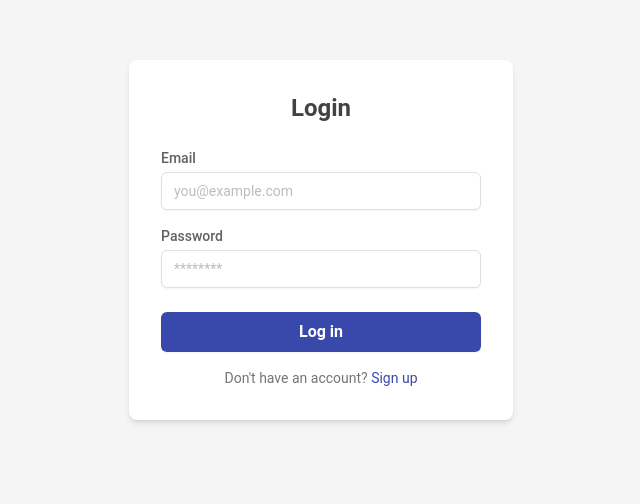
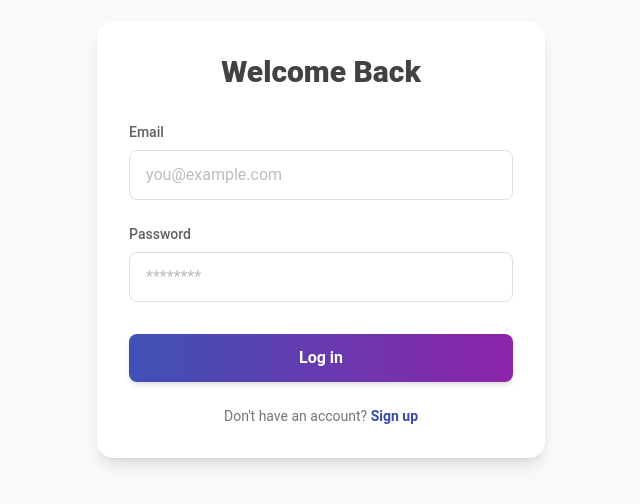
Before and after one commit to Shakhawat15/glowify-dashboard, a React (Vite) app: page /login in a window 1280 px wide. Shown: the part 160-664 px from the top of the page, without its empty margins (319-959 px from the left). Built offline with nearby package versions, Linux system fonts and the light colour scheme.

Commit message:
Update some design

```diff
--- a/src/components/Header/Header.jsx
+++ b/src/components/Header/Header.jsx
@@ -1,17 +1,55 @@
 import { UserCircleIcon } from "@heroicons/react/24/solid";
-import { Typography } from "@material-tailwind/react";
+import { Typography, Menu, MenuHandler, MenuList, MenuItem, Button } from "@material-tailwind/react";
+import { getUser, removeSession } from "../../helper/SessionHelper.js";
+import { imageBaseURL } from "../../API/config.js";
 
-const Header = () => (
-  <div className="p-4 shadow-lg bg-white w-full flex items-center justify-between z-10">
-    <div className="flex items-center space-x-4">
-      <Typography variant="h4" color="blue-gray">
+const Header = () => {
+  const user = getUser();
+
+  const handleLogout = () => {
+    // Clear user session
+    removeSession();
+  };
+
+  return (
+    <header className="py-2 px-4 shadow-md bg-white w-full flex items-center justify-between z-10">
+      {/* Logo Section */}
+      <div className="flex items-center space-x-2">
+        <Typography variant="h4" className="text-blue-gray-800 font-semibold">
           Glowify
         </Typography>
       </div>
-    <div className="flex items-center space-x-4">
+
+      {/* User Profile Section */}
+      <div className="flex items-center space-x-2">
+        <Menu>
+          <MenuHandler>
+            <Button
+              variant="text"
+              className="flex items-center gap-2 hover:bg-gray-100 p-2 rounded-lg transition"
+            >
+              {user?.photo_path ? (
+                <img
+                  src={`${imageBaseURL}/${user.photo_path}`}
+                  alt="User Profile"
+                  className="h-8 w-8 rounded-full object-cover"
+                />
+              ) : (
                 <UserCircleIcon className="h-8 w-8 text-blue-gray-500" />
+              )}
+            </Button>
+          </MenuHandler>
+          <MenuList className="p-2 shadow-lg rounded-lg">
+            <MenuItem className="hover:bg-blue-50 rounded-lg">Profile</MenuItem>
+            <MenuItem className="hover:bg-blue-50 rounded-lg">Settings</MenuItem>
+            <MenuItem className="hover:bg-blue-50 rounded-lg" onClick={handleLogout}>
+              Logout
+            </MenuItem>
+          </MenuList>
+        </Menu>
       </div>
-  </div>
+    </header>
   );
+};
 
 export default Header;
--- a/src/components/Login/Login.jsx
+++ b/src/components/Login/Login.jsx
@@ -14,72 +14,91 @@ const Login = () => {
     const email = emailRef.current.value;
     const password = passRef.current.value;
 
-    console.log("Email: ", email);
-    console.log("Password", password);
-
     if (IsEmail(email)) {
       ErrorToast("Valid Email Address is Required!");
     } else if (IsEmpty(password)) {
       ErrorToast("Password is Required!");
     } else {
       setLoading(true);
-      await LoginRequest(email, password, setLoading).then((result) => {
+      await LoginRequest(email, password, setLoading)
+        .then((result) => {
           setLoading(false);
           if (result) {
             // navigate("/");
             // window.location.reload();
             window.location.href = "/";
           }
-      }).catch(() => {
+        })
+        .catch(() => {
           setLoading(false);
         });
     }
   };
 
   return (
-    <div className="flex items-center justify-center min-h-screen bg-gray-100">
+    <div className="flex items-center justify-center min-h-screen bg-[#f8f9fa]">
       {loading ? (
         <Loader />
       ) : (
-        <div className="w-full max-w-sm p-8 bg-white rounded-lg shadow-md">
-          <h2 className="text-2xl font-bold mb-6 text-center text-gray-800">Login</h2>
-          <div className="mb-4">
-            <label htmlFor="email" className="block text-sm font-medium text-gray-700">Email</label>
+        <div className="w-full max-w-md p-8 bg-white rounded-2xl shadow-lg transform transition-all duration-500 hover:scale-105">
+          <h2 className="text-3xl font-extrabold mb-8 text-center text-gray-800">
+            Welcome Back
+          </h2>
+          <div className="mb-6">
+            <label
+              htmlFor="email"
+              className="block text-sm font-medium text-gray-700 mb-2"
+            >
+              Email
+            </label>
             <input
               ref={emailRef}
               type="email"
               id="email"
               name="email"
               required
-              className="mt-1 block w-full px-3 py-2 border border-gray-300 rounded-md shadow-sm focus:outline-none focus:ring-indigo-500 focus:border-indigo-500 sm:text-sm"
+              className="w-full px-4 py-3 rounded-lg border border-gray-300 focus:outline-none focus:border-indigo-500 focus:ring-2 focus:ring-indigo-400 transition duration-300"
               placeholder="you@example.com"
             />
           </div>
-          <div className="mb-6">
-            <label htmlFor="password" className="block text-sm font-medium text-gray-700">Password</label>
+          <div className="mb-8">
+            <label
+              htmlFor="password"
+              className="block text-sm font-medium text-gray-700 mb-2"
+            >
+              Password
+            </label>
             <input
               ref={passRef}
               type="password"
               id="password"
               name="password"
               required
-              className="mt-1 block w-full px-3 py-2 border border-gray-300 rounded-md shadow-sm focus:outline-none focus:ring-indigo-500 focus:border-indigo-500 sm:text-sm"
+              className="w-full px-4 py-3 rounded-lg border border-gray-300 focus:outline-none focus:border-indigo-500 focus:ring-2 focus:ring-indigo-400 transition duration-300"
               placeholder="********"
             />
           </div>
           <button
             onClick={SubmitLogin}
-            className="w-full py-2 px-4 bg-indigo-600 text-white font-semibold rounded-md shadow-sm hover:bg-indigo-700 focus:outline-none focus:ring-2 focus:ring-indigo-500 focus:ring-offset-2"
+            className="w-full py-3 px-4 bg-gradient-to-r from-indigo-500 to-purple-600 text-white font-semibold rounded-lg shadow-md hover:from-indigo-600 hover:to-purple-700 transition-all duration-300 transform hover:scale-105"
           >
             Log in
           </button>
-          <div className="mt-4 text-center">
-            <p className="text-sm text-gray-600">Don&apos;t have an account? <a href="#" className="text-indigo-600 hover:text-indigo-700">Sign up</a></p>
+          <div className="mt-6 text-center">
+            <p className="text-sm text-gray-600">
+              Don&apos;t have an account?{" "}
+              <a
+                href="#"
+                className="text-indigo-600 hover:text-indigo-800 font-semibold transition duration-300"
+              >
+                Sign up
+              </a>
+            </p>
           </div>
         </div>
       )}
     </div>
   );
-}
+};
 
 export default Login;
--- a/src/components/MasterLayout/MasterLayout.jsx
+++ b/src/components/MasterLayout/MasterLayout.jsx
@@ -353,24 +353,6 @@ export default function MasterLayout({ children }) {
                 </List>
               </AccordionBody>
             </Accordion>
-
-            <NavLink
-              className={({ isActive }) =>
-                `flex items-center p-2 rounded-md mt-2 transition-colors ${
-                  isActive
-                    ? "bg-blue-gray-100 text-blue-500"
-                    : "hover:bg-blue-gray-50"
-                }`
-              }
-              to="/logout"
-            >
-              <ListItemPrefix>
-                <PowerIcon className="h-5 w-5" />
-              </ListItemPrefix>
-              <Typography color="blue-gray" className="mr-auto font-normal">
-                Log Out
-              </Typography>
-            </NavLink>
           </List>
         </div>
         <main className="flex-grow overflow-auto p-4">{children}</main>
--- a/src/components/Product/ProductList.jsx
+++ b/src/components/Product/ProductList.jsx
@@ -14,16 +14,16 @@ import {
   IconButton,
   Input,
   Tooltip,
-  Typography
+  Typography,
 } from "@material-tailwind/react";
 import axios from "axios";
 import { useEffect, useState } from "react";
 import { useNavigate } from "react-router-dom";
-import { AxiosHeader, baseURL } from "../../API/config";
+import { AxiosHeader, baseURL, imageBaseURL } from "../../API/config";
 import { ErrorToast, SuccessToast } from "../../helper/FormHelper";
 import Loader from "../MasterLayout/Loader";
 
-const TABLE_HEAD = ["Product", "SKU", "Category", "Brand", "Price", "Quantity", "Status", "Action"];
+const TABLE_HEAD = ["Image", "Product Title", "SKU", "Category", "Brand", "Price", "Quantity", "Status", "Action"];
 
 export default function ProductList() {
   const navigate = useNavigate();
@@ -145,7 +145,7 @@ export default function ProductList() {
                 </tr>
               </thead>
               <tbody>
-              {currentTableData.map(({ title, sku, category, brand, rrp, quantity, status, _id, discount_type, discount_price }, index) => {
+                {currentTableData.map(({ media, title, sku, category, brand, rrp, quantity, status, _id, discount_type, discount_price }, index) => {
                   const isLast = index === currentTableData.length - 1;
                   const classes = isLast
                     ? "p-4"
@@ -153,6 +153,13 @@ export default function ProductList() {
 
                   return (
                     <tr key={_id}>
+                      <td className={classes}>
+                        <img
+                          src={media[0]?.path ? `${imageBaseURL}/${media[0]?.path}` : "https://via.placeholder.com/100"}
+                          alt={title}
+                          className="h-16 w-16 rounded-lg object-cover"
+                        />
+                      </td>
                       <td className={classes}>
                         <Typography
                           variant="small"
@@ -212,15 +219,28 @@ export default function ProductList() {
                           <Chip
                             variant="ghost"
                             size="sm"
-                          value={status === 'active' ? "Active" : "Inactive"}
-                          color={status === 'active' ? "green" : "blue-gray"}
+                            value={status === "active" ? "Active" : "Inactive"}
+                            color={status === "active" ? "green" : "blue-gray"}
                           />
                         </div>
                       </td>
                       <td className={classes}>
                         <Tooltip content="Edit Product">
                           <IconButton
-                          onClick={() => handleEditProduct({ _id, title, sku, category, brand, rrp, quantity, status, discount_type, discount_price })}
+                            onClick={() =>
+                              handleEditProduct({
+                                _id,
+                                title,
+                                sku,
+                                category,
+                                brand,
+                                rrp,
+                                quantity,
+                                status,
+                                discount_type,
+                                discount_price,
+                              })
+                            }
                             variant="text"
                           >
                             <PencilIcon className="h-4 w-4" />
```
Also changed, not shown: src/components/Menu/AddMenu.jsx (+64 -31 lines). Lines whose indentation alone changed are shown as unchanged.
